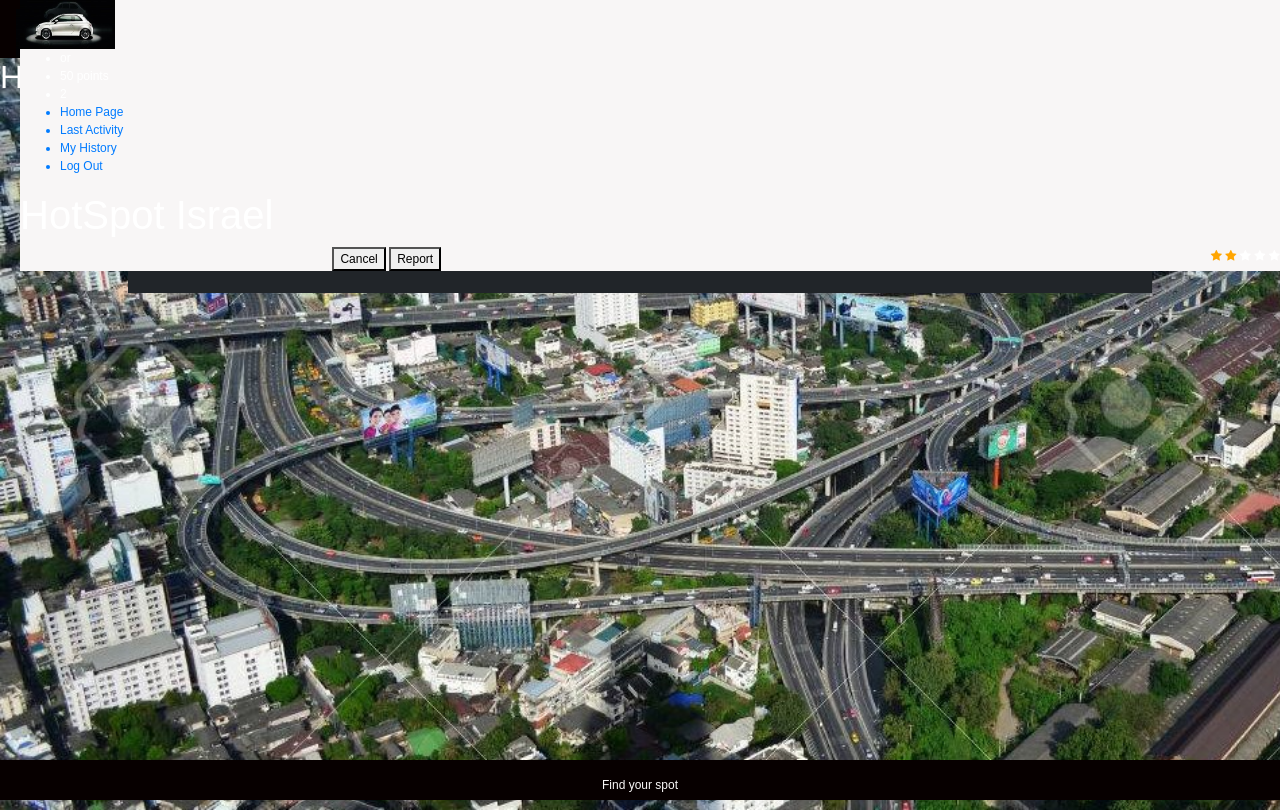
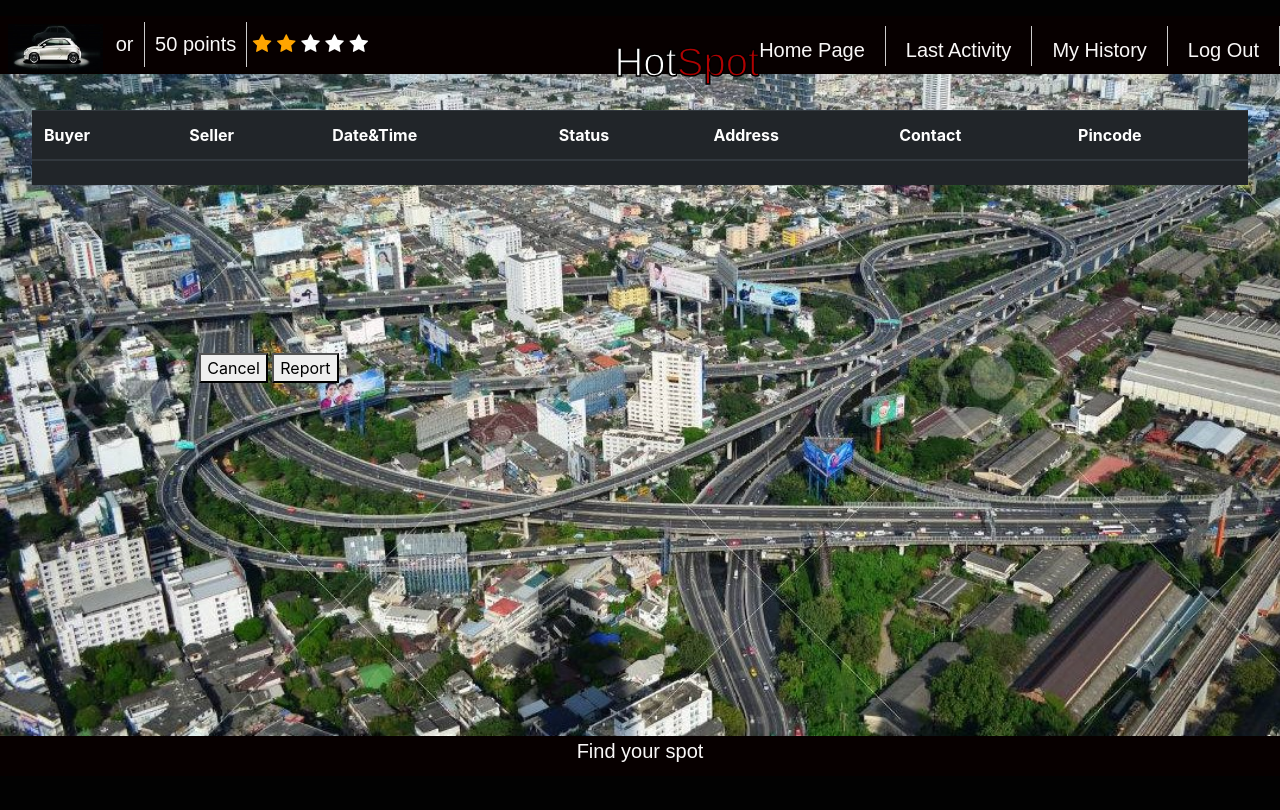
Before and after one commit to nizanf/HotSpot, a Django app: page /last_activity/ in a window 1280 px wide. After the commit the page ends 762 px from the top, so only its background shows below. Run offline with Django 3.2, Linux system fonts and the light colour scheme; a user stored in the database is signed in; data comes from the database, SQL or seed files in the repository; both versions use the stored data as it was after the commit; lists and menus that the app fills with data are empty; some libraries are stand-ins or nearby versions.

Commit message:
history and last activity - nizan

```diff
--- a/parking/parking/mysite/polls/static/polls/_css/history.css
+++ b/parking/parking/mysite/polls/static/polls/_css/history.css
@@ -1,104 +1,90 @@
+.all_site{
+    position: absolute;
+    width: 100%;
+    height: 100%;
+       background-color:rgb(2, 2, 2);
+    margin: auto;
 
-body{
-margin: 0;
-padding: 0;
-background: #fff;
-color: white;
-font-family: Arial;
-font-size: 12px;
-margin-left: 20px;
+}
+
+header {
+    height: 8%;
+    float: left;
+    width:100%;
+    background:#070000;
+}
+.cover{
+    position: relative;
+    width: 100%;
+    height: 90%;
+    background-image:url("../_images/busy_street2.jpg");
+    background-size: cover;
+
+}
+
+
+/*////////////////no idea what for///////////////////*/
+
+
+::-webkit-input-placeholder{
+    color: rgba(255,255,255,0.6);
+    }
+
+    ::-moz-input-placeholder{
+    color: rgba(255,255,255,0.6);
+    }
+/*////////////////no idea what for///////////////////*/
+
+
+.buttons {
+    z-index: 2;
+    position: absolute;
+    margin-top: 10%;
+    left:10%;
+    margin-right: 10%;
+    width: 18em;  height: 7em;
+/* background-color:black;*/
+/* color:rgb(20, 2, 2);   */
 }
 
 
 
-.all_site{
+.main{
+    position: relative;
 
-    width: 100%;
-    height: 100%;
-    background-color:rgb(248, 246, 246);
-    margin:0 auto
-}
-
-.body header {
-
-    height: 65px;
+    width: 30%;
     float: left;
-    width:100%;
-    background:#070000;
+    margin-top: -3%;
+    margin-left: 30%;
 
 }
 
-.body header .logo{
-    float: left;
-    text-align: left;
-    margin-left:0;
-    padding: 1rem;
-
-}
-.body header nav{
-    width:408px;
-    float: right;
-   margin-top: 15px;
-   /* padding: 1rem; */
-}
-
-.body header nav ul{
-    list-style-type: none;
-    padding: 200;
-    margin:auto;
-}
-
-.body header nav ul li{
-    display:inline-block;
-    color: rgb(250, 248, 248);
-    height:40px;
-    padding:0 20px;
-    line-height:49px;
-    vertical-align:center;
-    text-align: center;
-    float: right;
-    border-right: 1px solid #ccc;
+.main .box_txt{
+margin-top: 0%;
+color: #fff;
+font-family: 'Exo', sans-serif;
+font-size: 25px;
+text-align: center;
+-webkit-text-stroke-width: 1.5px;
+-webkit-text-stroke-color: black;
 
 }
 
-footer{
-    position: absolute;
-    background-color: #070000;
-    right:0;
-    bottom: 0;
-    left:0;
-    padding: 1rem;
-    height: 40px;
-    text-align: center;
-    color: rgb(250, 248, 248);
-}
-
-.table {
-	width: 80%;
-	margin-right: 10%;
-	margin-left: 10%;
-	margin-top: 10%;
+.main .box_txt span{
+    color: #af0202 !important;
 }
 
 
-.body{
+.cover .table {
+    position: relative;
+	width:95%;
+	margin-right: 0%;
+	margin-left: 2.5%;
+    margin-top: 15%;
+    top:5%;
+}
 
-width: 80%;
-margin-top: 1%;
-margin-left: 20px;
-margin-right: 40px;
-color: white;
-position: absolute;
-top: -20px;
-left: -20px;
-right: -40px;
-bottom: -10px;
-width: auto;
-height: auto;
-background-image:url("../_images/busy_street2.jpg");
-background-size: cover;
-z-index: -1;
-}
+
 
 .grad{
 position: absolute;
@@ -112,43 +98,14 @@ height: auto;
 z-index: 1;
 opacity: 0.7;
 }
-
+/*
 .header{
 position: absolute;
 top: calc(50% - 35px);
 left: calc(50% - 255px);
 z-index: 2;
 }
-
-.header div{
-float: left;
-color: #fff;
-font-family: 'Exo', sans-serif;
-font-size: 35px;
-font-weight: 200;
-}
-
-.header div span{
-color: #5379fa !important;
-}
+ */
 
 
-::-webkit-input-placeholder{
-color: rgba(255,255,255,0.6);
-}
-
-::-moz-input-placeholder{
-color: rgba(255,255,255,0.6);
-}
-
-
-
-.buttons {
-    z-index: 2;
-    position: absolute;
-    margin-top: 20%;
-    margin-left: 10%;
-    width: 18em;  height: 7em;
-
-
-}
+/* } */
--- a/parking/parking/mysite/polls/templates/polls/last_activity.html
+++ b/parking/parking/mysite/polls/templates/polls/last_activity.html
@@ -1,13 +1,12 @@
 <!DOCTYPE html>
 <html>
+ {% load static %}
+    <link rel="stylesheet" type="text/css" href="{% static "polls/_css/logo.css" %}">
+    <link rel="stylesheet" type="text/css" href="{% static "polls/_css/history.css" %}">
 
 <head>
   <!-- <meta charset="UTF-8"> -->
 	<title>Last Activity</title>
-	<meta charset="utf-8">
-	{% load static %}
-
-	<script src="https://ajax.aspnetcdn.com/ajax/jQuery/jquery-3.2.1.min.js"></script>
 
   <meta charset="utf-8">
   <meta name="viewport" content="width=device-width, initial-scale=1">
@@ -17,6 +16,8 @@
   <script src="https://maxcdn.bootstrapcdn.com/bootstrap/4.0.0-beta.2/js/bootstrap.min.js"></script>
 
 	<link rel="stylesheet" href="https://cdnjs.cloudflare.com/ajax/libs/font-awesome/4.7.0/css/font-awesome.min.css">
+
+
     <style>
     .checked {
         color: orange;
@@ -24,77 +25,48 @@
     }
     </style>
 
-
 </head>
 
 <body>
 
 	<div class="all_site">
+        <div class="cover">
 			<header>
 				<div class="logo">
 
 					<img src="{% static "polls/_images/cars.jpg" %}" height="49"/>
 				</div>
-            <nav>
-                <ul>
+				<pro>
 
 					<li>{{request.user.username}}</li>
 					<li>{{request.user.profile.points}} points</li>
-                    <li>{{request.user.profile.rating}}</li>
+					<!-- <li>{{request.user.profile.rating}}</li> -->
 
 
-
-                    <a href="{% url 'polls:homepage' %}"><li>Home Page</li></a>
-                    <a href="{% url 'polls:call_last_activity' %}"><li>Last Activity</li></a>
-                    <a href="{% url 'polls:call_history' %}"><li>My History</li></a>
-                    <a href="{% url 'polls:logout' %}"><li>Log Out</li></a>
-
-                </ul>
-            </nav>
-            <div class="head_pic">
-                    <div class="main">
-                        <div class="box_txt">
-                            <h1>HotSpot Israel</h1>
-                        </div>
-                    </div>
-            </div>
-        </header>
-
-      <div class = "pull-right">
 						<span id="star1" class="fa fa-star"></span>
 						<span id="star2" class="fa fa-star"></span>
 						<span id="star3" class="fa fa-star"></span>
 						<span id="star4" class="fa fa-star"></span>
 						<span id="star5" class="fa fa-star"></span>
+
+				</pro>
+				<nav>
+					<ur>
+						<a href="{% url 'polls:logout' %}"><li>Log Out</li></a>
+						<a href="{% url 'polls:call_history' %}"><li><col>My History </col></li></a>
+						<a href="{% url 'polls:call_last_activity' %}"><li>Last Activity</li></a>
+						<a href="{% url 'polls:homepage' %}"><li>Home Page</li></a>
+					</ur>
+				</nav>
+
+				<div class="main">
+					<div class="box_txt">
+						<div><h1>Hot<span>Spot</span></h1></div>
+					</div>
 				</div>
 
+			</header>
 
-	<div class="all_site">
-
-	<link rel="stylesheet" type="text/css" href="{% static "polls/_css/history.css" %}">
-
-
-    <div class="body">
-        <header>
-            <div class="logo">
-                <img src="{% static "polls/_images/cars.jpg" %}" height="49"/>
-            </div>
-            <nav>
-                <ul>
-                    <a href="{% url 'polls:homepage' %}"><li>Homepage</li></a>
-                    <a href="{% url 'polls:logout' %}"><li>Log Out</li></a>
-                    <!-- TODO GO BACK TO THE LAST PAGE   -->
-                </ul>
-            </nav>
-        </header>
-  <h2>History</h2>
-  <div class = "pull-right">
-	<span class="fa fa-star checked"></span>
-	<span class="fa fa-star checked"></span>
-	<span class="fa fa-star checked"></span>
-	<span class="fa fa-star"></span>
-	<span class="fa fa-star"></span>
-  </div>
 			<p></p>
 			<table class="table table-dark">
 				<thead>
@@ -112,9 +84,6 @@
 				</thead>
 				<tbody>
 
-
-
-
 					<tr>
 						<td id="buyer">{{last_activity.0}}</td>
 						<td id="seller">{{last_activity.1}}</td>
@@ -127,12 +96,10 @@
 
 			    </tbody>
 			</table>
-</div>
 
-
-
+	<div class="buttons">
 			<button type="button" id ='pincode_button' onclick = showButton() >Enter Pincode</button>
-			<input type="text" name ='pincode_text' id='pincode_text'/><button onclick = autPincode() type=button" name='aut_pincode' id='aut_pincode'>submit
+			<input type="text" name ='pincode_text' id='pincode_text'/><button onclick = autPincode() type="button" name='aut_pincode' id='aut_pincode'>submit
 			</button>
 
 
@@ -146,6 +113,14 @@
 
 			<button type="button" id="report_button" title="Report other user didn't show up" onclick = reportPurchase() >Report</button>
 
+		</div>
+
+		</div>
+        <footer>
+
+            <p>Find your spot</p>
+        </footer>
+    </div>
 
 
 
@@ -368,10 +343,4 @@
 
 
 	</body>
-
-
-<footer>
-	<p>Find your spot</p>
-</footer>
-
 </html>
```
Also changed, not shown: parking/parking/mysite/polls/templates/polls/history.html (+4 -5 lines), parking/parking/mysite/db.sqlite3, 1 other file. Lines whose indentation alone changed are shown as unchanged.
